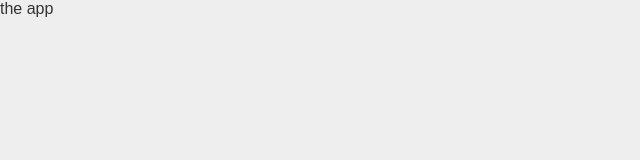
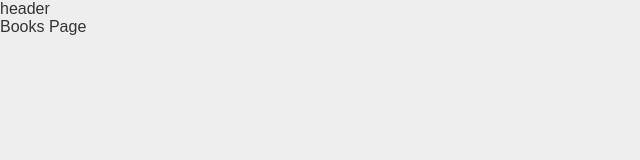
Before and after one commit to ahangarha/MV-Bookstore, a React (Create React App) app: page / in a window 1280 px wide. Shown: the top 160 px of the page, without its empty margins (0-640 px from the left). Built offline with nearby package versions, Linux system fonts and the light colour scheme.

Commit message:
add basic routes

```diff
--- a/src/App.js
+++ b/src/App.js
@@ -1,9 +1,19 @@
 import React from 'react';
+import { BrowserRouter, Route, Routes } from 'react-router-dom';
+import Header from './components/Header';
+import Books from './pages/Books';
+import Categories from './pages/Categories';
 
 export default function App() {
   return (
-    <div>
-      the app
-    </div>
+    <BrowserRouter>
+      <Header />
+      <main>
+        <Routes>
+          <Route path="/" element={<Books />} />
+          <Route path="/categories" element={<Categories />} />
+        </Routes>
+      </main>
+    </BrowserRouter>
   );
 }
--- /dev/null
+++ b/src/components/Header.js
@@ -0,0 +1,7 @@
+import React from 'react';
+
+export default function Header() {
+  return (
+    <header>header</header>
+  );
+}
--- /dev/null
+++ b/src/pages/Books.js
@@ -0,0 +1,7 @@
+import React from 'react';
+
+export default function Books() {
+  return (
+    <div>Books Page</div>
+  );
+}
--- /dev/null
+++ b/src/pages/Categories.js
@@ -0,0 +1,7 @@
+import React from 'react';
+
+export default function Categories() {
+  return (
+    <div>Categories Page</div>
+  );
+}
```
